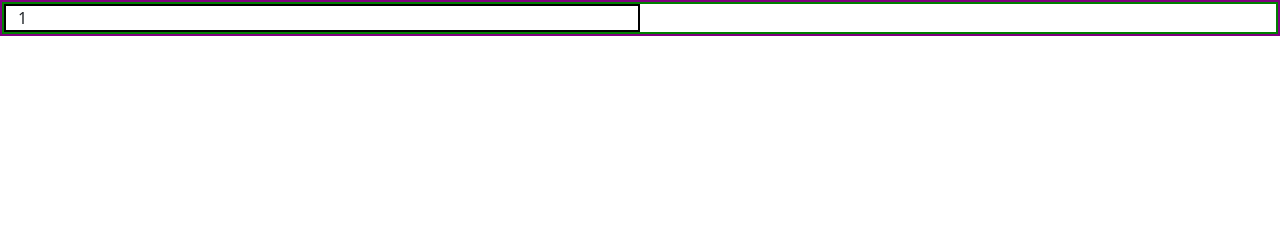
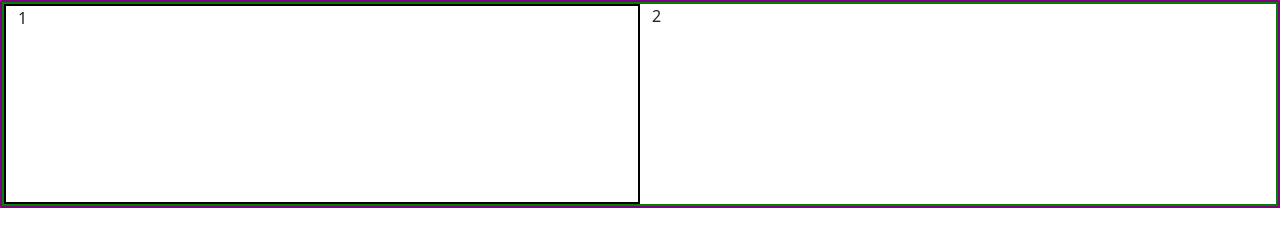
Before and after one commit to HydratedDunkey/promposal, a plain HTML site: page index.html in a window 1280 px wide. Drawn offline with nearby package versions, Linux system fonts and the light colour scheme.

Commit message:
testing more

```diff
--- a/index.html
+++ b/index.html
@@ -14,6 +14,7 @@
 
         <div class = "row my-row">
             <div class = "col-6 my-col"> 1 </div>
+            <div class = "col-6 my col"> 2 </div>
         </div>
 
     </div>
--- a/style.css
+++ b/style.css
@@ -8,4 +8,5 @@
 
 .my-col {
     border: 2px solid black;
+    height: 200px;
 }
```
